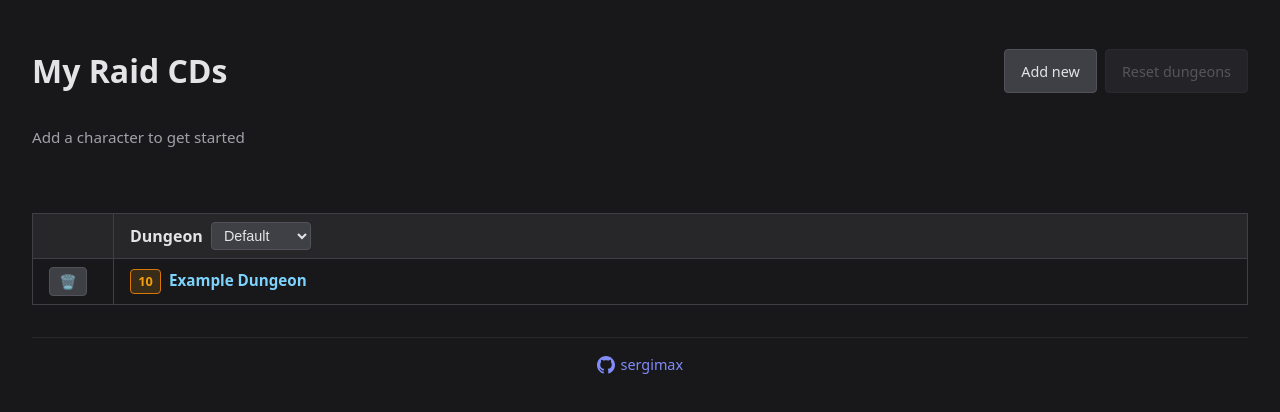
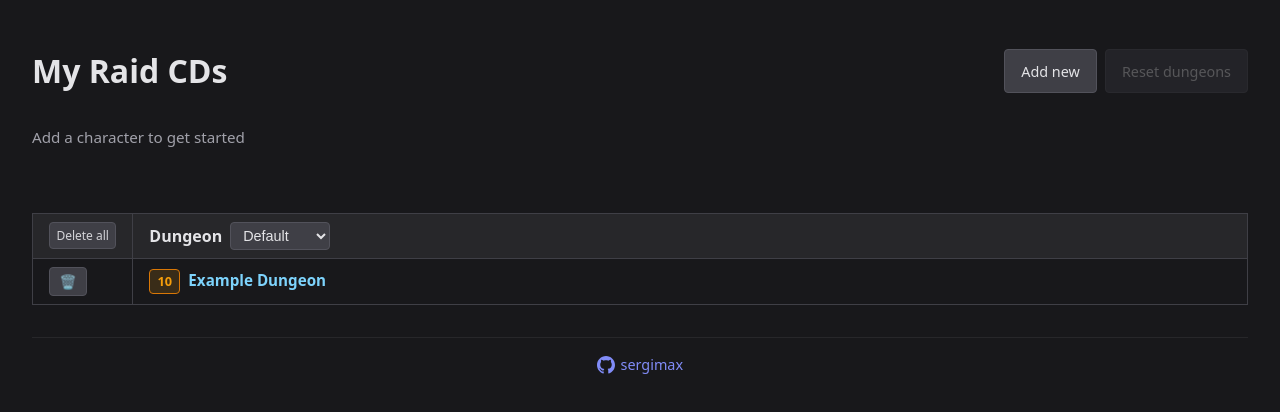
Before and after one commit to sergimax/my-raid-cds, a React (Vite) app: page / in a window 1280 px wide. Shown: the top 412 px of the page. Built offline with nearby package versions, Linux system fonts and the light colour scheme.

Commit message:
feat(dungeon-table): add functionality to delete all dungeons with corresponding UI and styles

```diff
--- a/src/App.tsx
+++ b/src/App.tsx
@@ -24,6 +24,7 @@ function App() {
     handleDungeonToggle,
     handleAddDungeon,
     handleDeleteDungeon,
+    handleDeleteAllDungeons,
     handleResetDungeons,
     handleResetCharacter,
     canResetDungeons,
@@ -47,7 +48,7 @@ function App() {
             className={`reset-dungeons-btn ${!canResetDungeons ? "reset-btn--inactive" : ""}`}
             onClick={handleResetDungeons}
             disabled={!canResetDungeons}
-            aria-label="Reset dungeons to default list"
+            aria-label="Reset all cooldown toggles"
           >
             Reset dungeons
           </button>
@@ -87,6 +88,7 @@ function App() {
               dungeonToggles={dungeonToggles}
               onDungeonToggle={handleDungeonToggle}
               onDeleteDungeon={handleDeleteDungeon}
+              onDeleteAllDungeons={handleDeleteAllDungeons}
               onResetCharacter={handleResetCharacter}
               onDeleteCharacter={handleDeleteCharacter}
             />
--- a/src/components/dungeon-table/index.tsx
+++ b/src/components/dungeon-table/index.tsx
@@ -53,6 +53,7 @@ export function DungeonTable({
   dungeonToggles,
   onDungeonToggle,
   onDeleteDungeon,
+  onDeleteAllDungeons,
   onResetCharacter,
   onDeleteCharacter,
 }: DungeonTableProps) {
@@ -78,7 +79,18 @@ export function DungeonTable({
       <table className="dungeon-table" aria-label="Dungeon cooldown tracker">
       <thead>
         <tr>
-          <th scope="col" className="dungeon-table-delete-col" aria-label="Delete dungeon" />
+          <th scope="col" className="dungeon-table-delete-col">
+            <button
+              type="button"
+              className="delete-all-dungeons-btn"
+              onClick={onDeleteAllDungeons}
+              disabled={dungeons.length === 0}
+              aria-label="Delete all dungeons"
+              title="Delete all dungeons"
+            >
+              Delete all
+            </button>
+          </th>
           <th scope="col" className="dungeon-table-sticky-col">
             <div className="dungeon-table-dungeon-header">
               <span className="dungeon-table-dungeon-header-label">Dungeon</span>
--- a/src/components/dungeon-table/styles.css
+++ b/src/components/dungeon-table/styles.css
@@ -15,8 +15,29 @@
   vertical-align: middle;
 }
 
-.dungeon-table-delete-col .delete-dungeon-btn {
+.dungeon-table-delete-col .delete-dungeon-btn,
+.dungeon-table-delete-col .delete-all-dungeons-btn {
   margin: 0;
+}
+
+.dungeon-table .delete-all-dungeons-btn {
+  font-size: 0.75em;
+  padding: 0.25rem 0.4rem;
+  cursor: pointer;
+  background: #3f3f46;
+  color: #d4d4d8;
+  border: 1px solid #52525b;
+  border-radius: 4px;
+  white-space: nowrap;
+}
+
+.dungeon-table .delete-all-dungeons-btn:hover:not(:disabled) {
+  background: #52525b;
+}
+
+.dungeon-table .delete-all-dungeons-btn:disabled {
+  opacity: 0.4;
+  cursor: default;
 }
 
 .dungeon-table-sticky-col {
--- a/src/components/dungeon-table/types.ts
+++ b/src/components/dungeon-table/types.ts
@@ -7,6 +7,7 @@ export type DungeonTableProps = {
   dungeonToggles: DungeonToggles;
   onDungeonToggle: (characterId: string, dungeonId: string) => void;
   onDeleteDungeon: (dungeonId: string) => void;
+  onDeleteAllDungeons: () => void;
   onResetCharacter: (characterId: string) => void;
   onDeleteCharacter: (id: string) => void;
 };
--- a/src/hooks/useRaidTracker.ts
+++ b/src/hooks/useRaidTracker.ts
@@ -1,5 +1,4 @@
 import { useEffect, useState } from "react";
-import { DungeonList } from "../data/dungeons.ts";
 import { generateUUID } from "../uuid.ts";
 import {
   loadCharacters,
@@ -106,10 +105,12 @@ export function useRaidTracker() {
     });
   };
 
+  const handleDeleteAllDungeons = () => {
+    setDungeons([]);
+    setDungeonToggles({});
+  };
+
   const handleResetDungeons = () => {
-    setDungeons(
-      DungeonList.map((d) => ({ ...d, id: generateUUID() }))
-    );
     setDungeonToggles({});
   };
 
@@ -120,20 +121,9 @@ export function useRaidTracker() {
     }));
   };
 
-  const canResetDungeons =
-    dungeons.length !== DungeonList.length ||
-    dungeons.some(
-      (d, i) =>
-        DungeonList[i] == null ||
-        d.name !== DungeonList[i].name ||
-        d.size !== DungeonList[i].size ||
-        JSON.stringify(d.itemLevel) !==
-          JSON.stringify(DungeonList[i].itemLevel) ||
-        d.mode !== DungeonList[i].mode
-    ) ||
-    Object.values(dungeonToggles).some((toggles) =>
-      Object.values(toggles).some(Boolean)
-    );
+  const canResetDungeons = Object.values(dungeonToggles).some((toggles) =>
+    Object.values(toggles).some(Boolean)
+  );
 
   const toggleShowForms = () => setShowForms((v) => !v);
 
@@ -161,6 +151,7 @@ export function useRaidTracker() {
     handleDungeonToggle,
     handleAddDungeon,
     handleDeleteDungeon,
+    handleDeleteAllDungeons,
     handleResetDungeons,
     handleResetCharacter,
     canResetDungeons,
```
